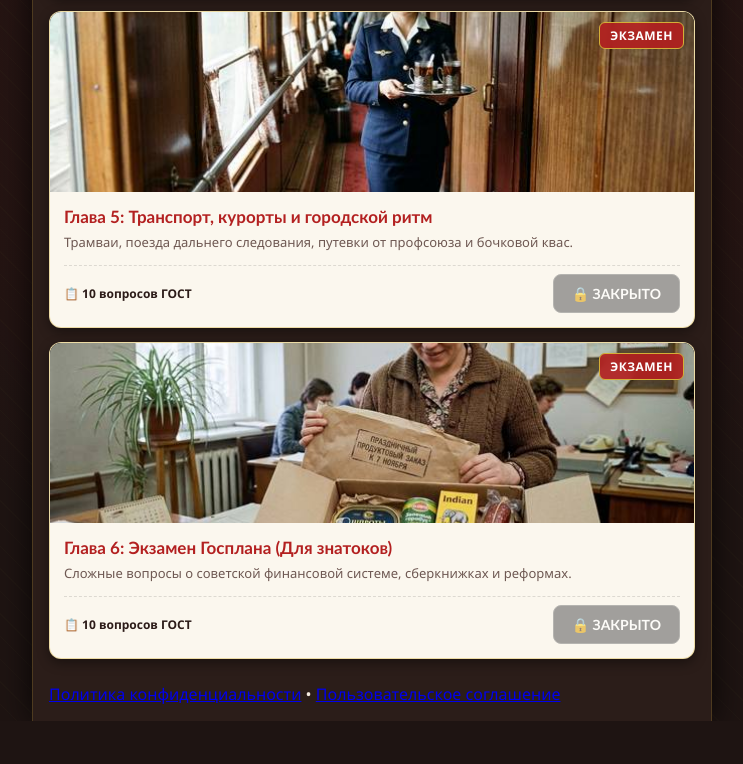
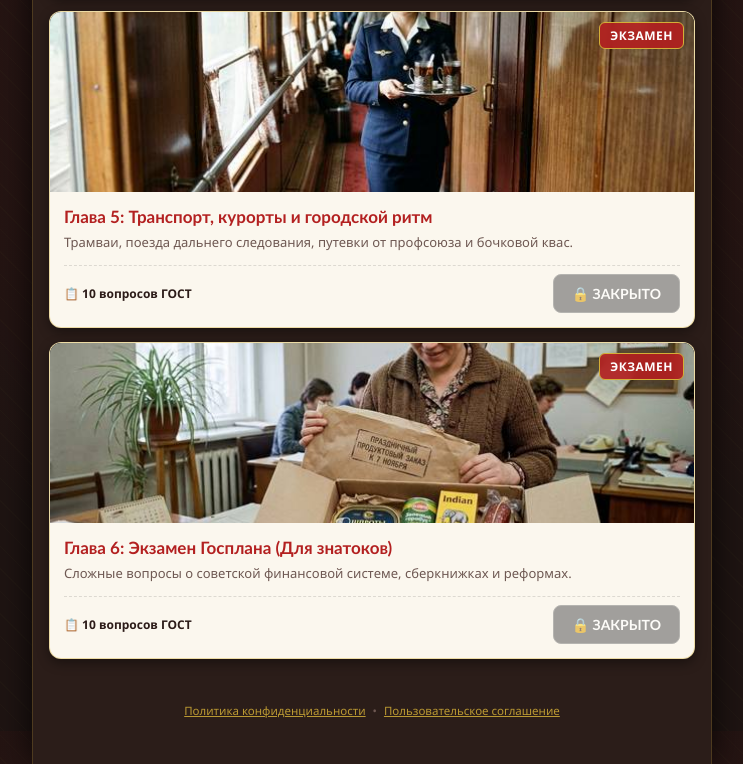
Before and after one commit to whyskillhigh/ussr-quiz, a plain HTML site: page index.html in a window 1280 px wide. Shown: the part 1669-2433 px from the top of the page, without its empty margins (268-1011 px from the left). Before the commit the page ends 2390 px from the top, so only its background shows below. Drawn offline with Linux system fonts and the light colour scheme.

Commit message:
Add/update style.css for VK Mini Apps moderation compliance

```diff
--- a/style.css
+++ b/style.css
@@ -957,3 +957,23 @@ body {
     border-radius: 6px;
     white-space: nowrap;
 }
+
+/* Юридический футер для модерации */
+.app-legal-footer {
+    text-align: center;
+    padding: 20px 8px 30px;
+    font-size: 11.5px;
+    color: var(--text-muted);
+}
+
+.app-legal-footer a {
+    color: var(--gold);
+    text-decoration: underline;
+    opacity: 0.85;
+    margin: 0 4px;
+}
+
+.app-legal-footer a:hover {
+    opacity: 1;
+    color: var(--gold-light);
+}
```
